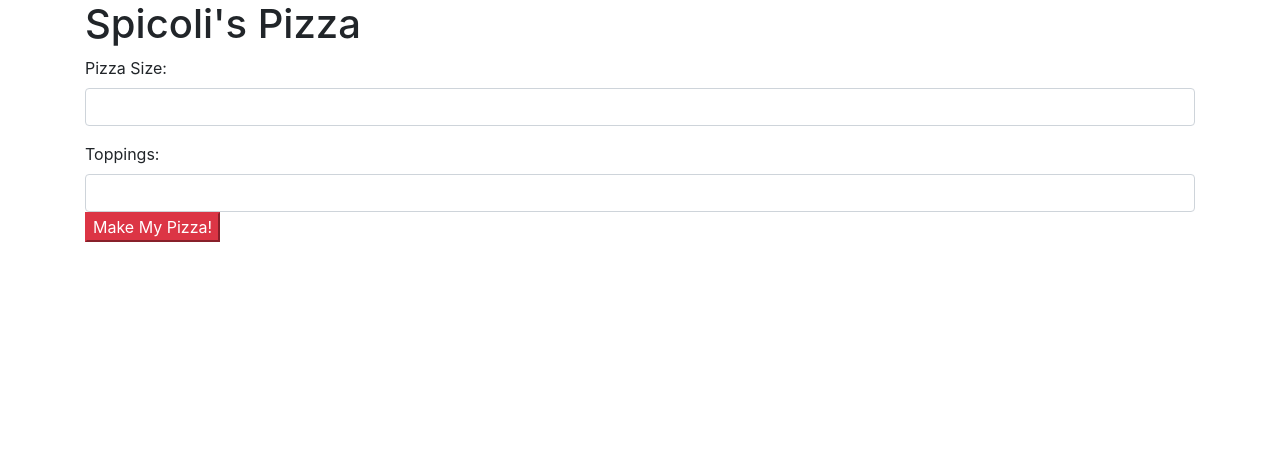
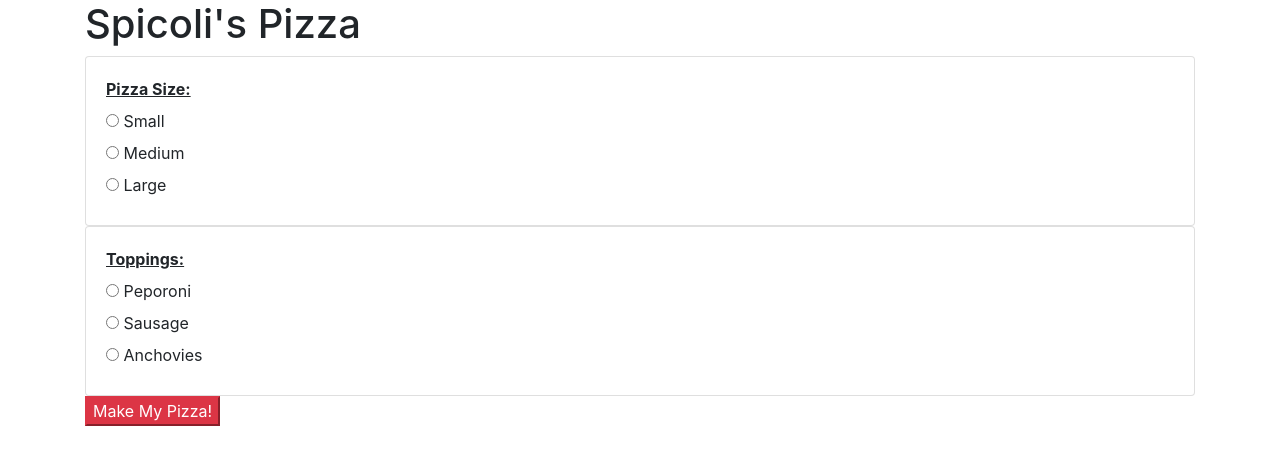
Before and after one commit to AdamMansell/pizzaParlor, a plain HTML site: page index.html in a window 1280 px wide. Drawn offline with Linux system fonts and the light colour scheme.

Commit message:
Change input fields to radio

```diff
--- a/index.html
+++ b/index.html
@@ -14,12 +14,52 @@
     <div class="container">
       <h1>Spicoli's Pizza</h1>
       <form id="form">
-        <div class="form-group">
-          <label for="pizza-size">Pizza Size:</label>
-          <input type="text" class="form-control" id="pizza-size">
+        <div class="card" class="form-group" class="radio">
+          <div class="card-body">
+            <label for="pizza-size"><u><strong>Pizza Size:</strong></u></label>
+            <div class="radio">
+              <label>
+                <input type="radio" name="small" value="smallVal">
+                Small
+              </label>
+            </div>
+            <div class="radio">
+              <label>
+                <input type="radio" name="medium" value="medVal">
+                Medium
+              </label>
+            </div>
+            <div class="radio">
+              <label>
+                <input type="radio" name="large" value="lrgVal">
+                Large
+              </label>
+            </div>
+          </div>
         </div>
-        <label for="pizza-toppings">Toppings:</label>
-        <input type="text" class="form-control" id="pizza-toppings">
+        <div class="card" class="form-group" class="radio">
+          <div class="card-body">
+            <label for="pizza-toppings"><u><strong>Toppings:</strong></u></label>
+            <div class="radio">
+              <label>
+                <input type="radio" name="peporoni" value="pep">
+                  Peporoni
+              </label>
+            </div>
+            <div class="radio">
+              <label>
+                <input type="radio" name="sausage" value="saus">
+                Sausage
+              </label>
+            </div>
+            <div class="radio">
+              <label>
+                <input type="radio" name="anchovies" value="anch">
+                Anchovies
+              </label>
+            </div>
+          </div>
+        </div>
         <button type="submit" class="btn-danger">Make My Pizza!</button>
       </form>
       <h3 id="cost">Cost:</h3>
--- a/js/scripts.js
+++ b/js/scripts.js
@@ -16,9 +16,9 @@ Pizza.prototype.pizzaCost = function () {
   size = smallVal ? cost += small : cost;
   size = medVal ? cost += medium : cost;
   size = legVal ? cost += large : cost;
-  toppings = peporoni ? cost += pep : cost;
-  toppings = sausage ? cost += saus : cost;
-  toppings = anchovies ? cost += anch : cost;
+  toppings = pep ? cost += peporoni : cost;
+  toppings = saus ? cost += sausage : cost;
+  toppings = anch ? cost += anchovies : cost;
 }
 
 
```
